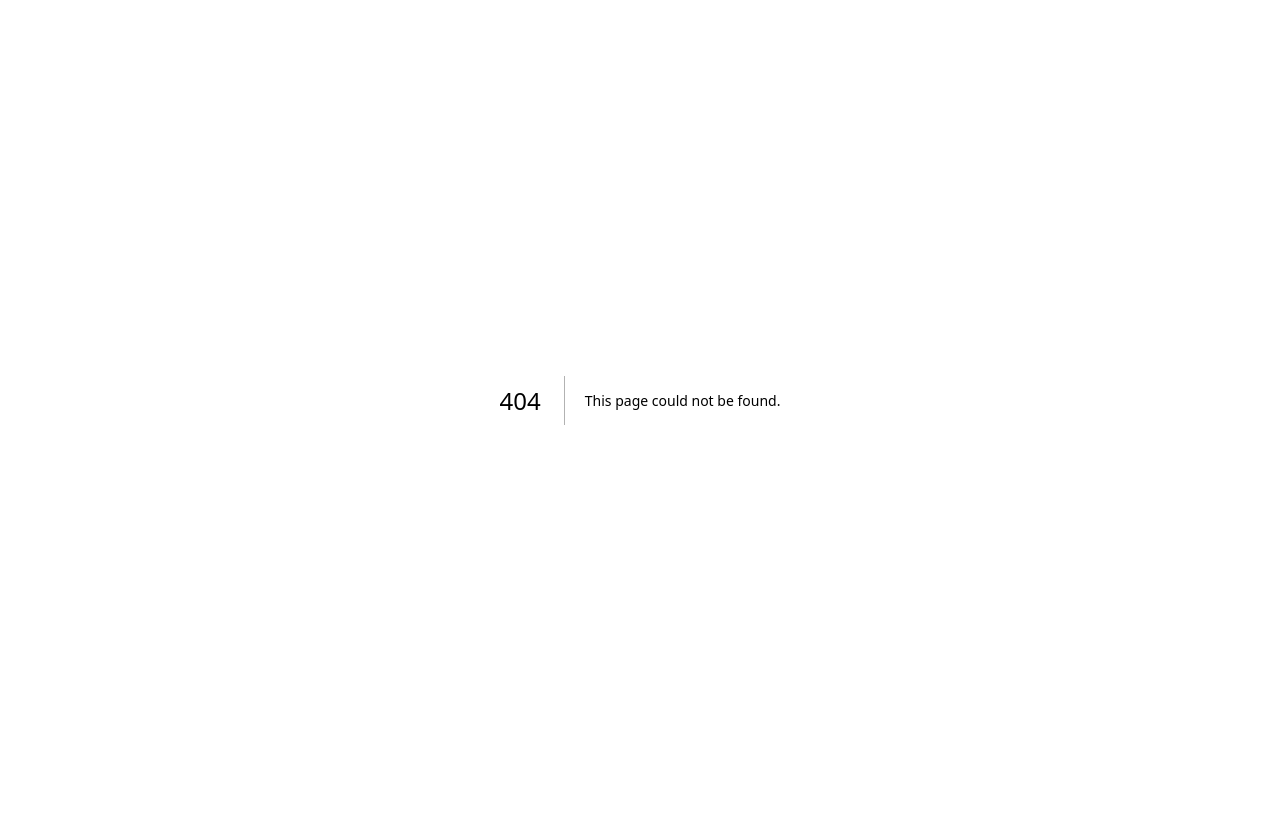
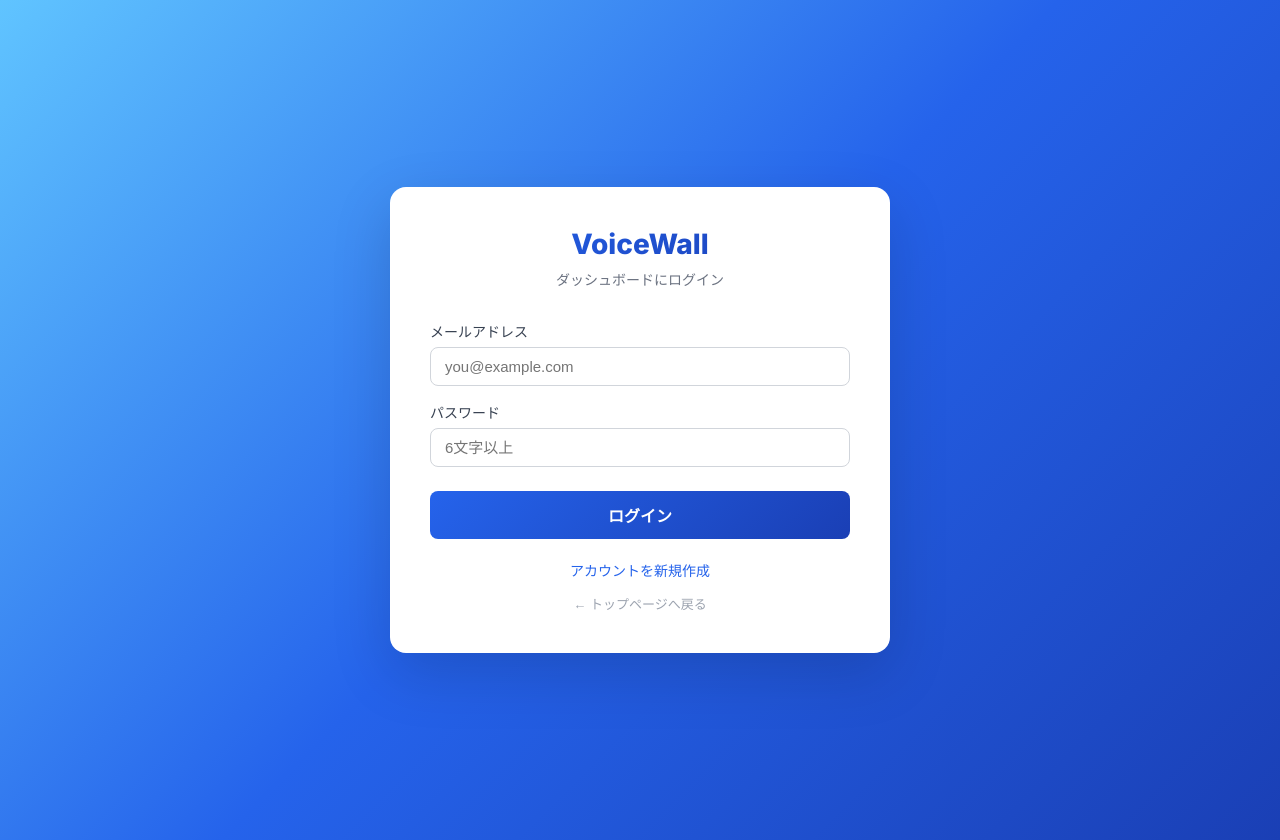
Before and after one commit to MKanasugi000/voicewall, a Next.js app: page /login in a window 1280 px wide. Before the commit this address had no page. Before the commit the page ends 800 px from the top, so only its background shows below. Built offline with nearby package versions, Linux system fonts and the light colour scheme; no server answers.

Commit message:
Update: 2026-03-09 11:24

```diff
--- /dev/null
+++ b/src/app/login/page.tsx
@@ -0,0 +1,192 @@
+"use client";
+import { useState } from "react";
+import { supabase } from "@/lib/supabase";
+
+export default function LoginPage() {
+  const [email, setEmail] = useState("");
+  const [password, setPassword] = useState("");
+  const [isSignUp, setIsSignUp] = useState(false);
+  const [loading, setLoading] = useState(false);
+  const [error, setError] = useState("");
+  const [message, setMessage] = useState("");
+
+  const handleSubmit = async (e: React.FormEvent) => {
+    e.preventDefault();
+    setLoading(true);
+    setError("");
+    setMessage("");
+
+    if (isSignUp) {
+      const { error: signUpError } = await supabase.auth.signUp({
+        email,
+        password,
+      });
+      if (signUpError) {
+        setError(signUpError.message);
+      } else {
+        setMessage("確認メールを送信しました。メールのリンクをクリックしてください。");
+      }
+    } else {
+      const { error: signInError } = await supabase.auth.signInWithPassword({
+        email,
+        password,
+      });
+      if (signInError) {
+        setError("メールアドレスまたはパスワードが正しくありません。");
+      } else {
+        window.location.href = "/dashboard";
+      }
+    }
+    setLoading(false);
+  };
+
+  return (
+    <div style={{
+      minHeight: "100vh",
+      display: "flex",
+      alignItems: "center",
+      justifyContent: "center",
+      background: "linear-gradient(135deg, #60C4FF 0%, #2563EB 50%, #1A3FB5 100%)",
+      padding: "20px",
+    }}>
+      <div style={{
+        background: "white",
+        borderRadius: "16px",
+        padding: "40px",
+        maxWidth: "420px",
+        width: "100%",
+        boxShadow: "0 20px 60px rgba(0,0,0,0.15)",
+      }}>
+        <div style={{ textAlign: "center", marginBottom: "32px" }}>
+          <h1 style={{
+            fontSize: "28px",
+            fontWeight: 800,
+            background: "linear-gradient(135deg, #2563EB, #1A3FB5)",
+            WebkitBackgroundClip: "text",
+            WebkitTextFillColor: "transparent",
+            margin: 0,
+          }}>
+            VoiceWall
+          </h1>
+          <p style={{ color: "#6B7280", marginTop: "8px", fontSize: "14px" }}>
+            {isSignUp ? "アカウントを作成" : "ダッシュボードにログイン"}
+          </p>
+        </div>
+
+        {error && (
+          <div style={{
+            background: "#FEF2F2",
+            border: "1px solid #FECACA",
+            borderRadius: "8px",
+            padding: "12px",
+            marginBottom: "16px",
+            color: "#DC2626",
+            fontSize: "14px",
+          }}>
+            {error}
+          </div>
+        )}
+
+        {message && (
+          <div style={{
+            background: "#F0FDF4",
+            border: "1px solid #BBF7D0",
+            borderRadius: "8px",
+            padding: "12px",
+            marginBottom: "16px",
+            color: "#16A34A",
+            fontSize: "14px",
+          }}>
+            {message}
+          </div>
+        )}
+
+        <form onSubmit={handleSubmit}>
+          <div style={{ marginBottom: "16px" }}>
+            <label style={{ display: "block", fontSize: "14px", fontWeight: 500, color: "#374151", marginBottom: "6px" }}>
+              メールアドレス
+            </label>
+            <input
+              type="email"
+              value={email}
+              onChange={(e) => setEmail(e.target.value)}
+              required
+              placeholder="you@example.com"
+              style={{
+                width: "100%",
+                padding: "10px 14px",
+                border: "1px solid #D1D5DB",
+                borderRadius: "8px",
+                fontSize: "15px",
+                outline: "none",
+                boxSizing: "border-box",
+              }}
+            />
+          </div>
+
+          <div style={{ marginBottom: "24px" }}>
+            <label style={{ display: "block", fontSize: "14px", fontWeight: 500, color: "#374151", marginBottom: "6px" }}>
+              パスワード
+            </label>
+            <input
+              type="password"
+              value={password}
+              onChange={(e) => setPassword(e.target.value)}
+              required
+              placeholder="6文字以上"
+              minLength={6}
+              style={{
+                width: "100%",
+                padding: "10px 14px",
+                border: "1px solid #D1D5DB",
+                borderRadius: "8px",
+                fontSize: "15px",
+                outline: "none",
+                boxSizing: "border-box",
+              }}
+            />
+          </div>
+
+          <button
+            type="submit"
+            disabled={loading}
+            style={{
+              width: "100%",
+              padding: "12px",
+              background: loading ? "#93C5FD" : "linear-gradient(135deg, #2563EB, #1A3FB5)",
+              color: "white",
+              border: "none",
+              borderRadius: "8px",
+              fontSize: "16px",
+              fontWeight: 600,
+              cursor: loading ? "not-allowed" : "pointer",
+            }}
+          >
+            {loading ? "処理中..." : isSignUp ? "アカウント作成" : "ログイン"}
+          </button>
+        </form>
+
+        <div style={{ textAlign: "center", marginTop: "20px" }}>
+          <button
+            onClick={() => { setIsSignUp(!isSignUp); setError(""); setMessage(""); }}
+            style={{
+              background: "none",
+              border: "none",
+              color: "#2563EB",
+              cursor: "pointer",
+              fontSize: "14px",
+            }}
+          >
+            {isSignUp ? "すでにアカウントをお持ちの方はこちら" : "アカウントを新規作成"}
+          </button>
+        </div>
+
+        <div style={{ textAlign: "center", marginTop: "12px" }}>
+          <a href="/" style={{ color: "#9CA3AF", fontSize: "13px", textDecoration: "none" }}>
+            ← トップページへ戻る
+          </a>
+        </div>
+      </div>
+    </div>
+  );
+}
--- a/src/lib/supabase.ts
+++ b/src/lib/supabase.ts
@@ -3,4 +3,5 @@ import { createClient } from "@supabase/supabase-js";
 const supabaseUrl = process.env.NEXT_PUBLIC_SUPABASE_URL || "";
 const supabaseAnonKey = process.env.NEXT_PUBLIC_SUPABASE_ANON_KEY || "";
 
+// Supabaseクライアント（API routeとブラウザ両方で使用）
 export const supabase = createClient(supabaseUrl, supabaseAnonKey);
```
Also changed, not shown: src/app/api/auth/callback/route.ts (added, +20 -0 lines), src/app/dashboard/page.tsx (+38 -0 lines).
